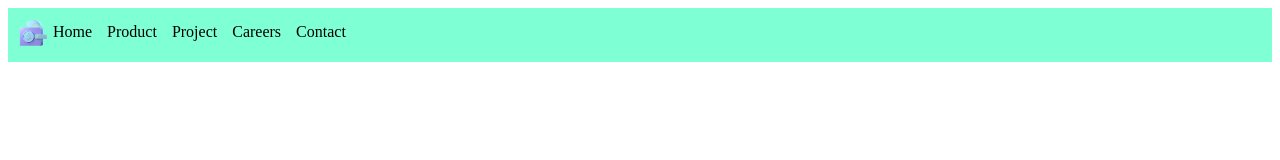
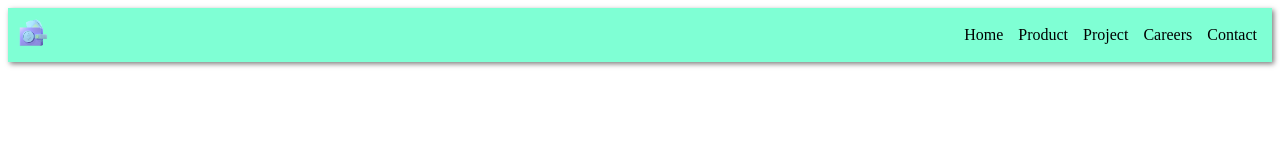
Before and after one commit to mdavindarinaldy/fgo24-dom-navbar, a website: page index.html in a window 1280 px wide. Drawn offline with Linux system fonts and the light colour scheme.

Commit message:
fix: fixing the desktop mode menu

```diff
--- a/index.html
+++ b/index.html
@@ -10,6 +10,7 @@
             justify-content: space-between;
             background-color: aquamarine;
             padding: 10px;
+            box-shadow: 2px 2px 5px rgba(0,0,0,0.5);
         }
         nav, ul {
             display: flex;
@@ -24,6 +25,10 @@
         @media (min-width: 768px) {
             .navbar, nav, ul {
                 flex-direction: row;
+                align-items: center;
+            }
+            .navbar, ul {
+                justify-content: flex-end;
             }
         }
         @media (max-width: 768px) {
```
